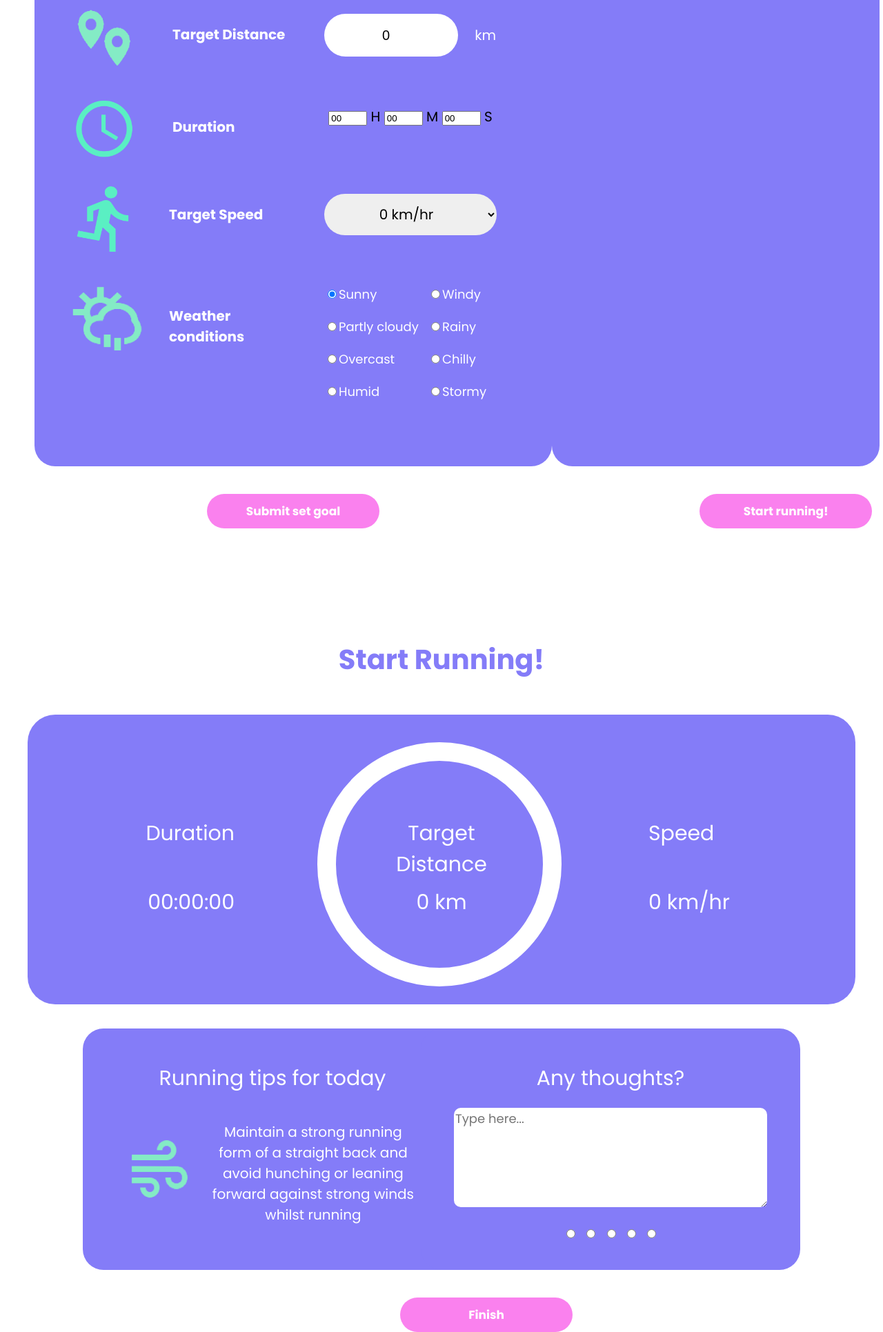
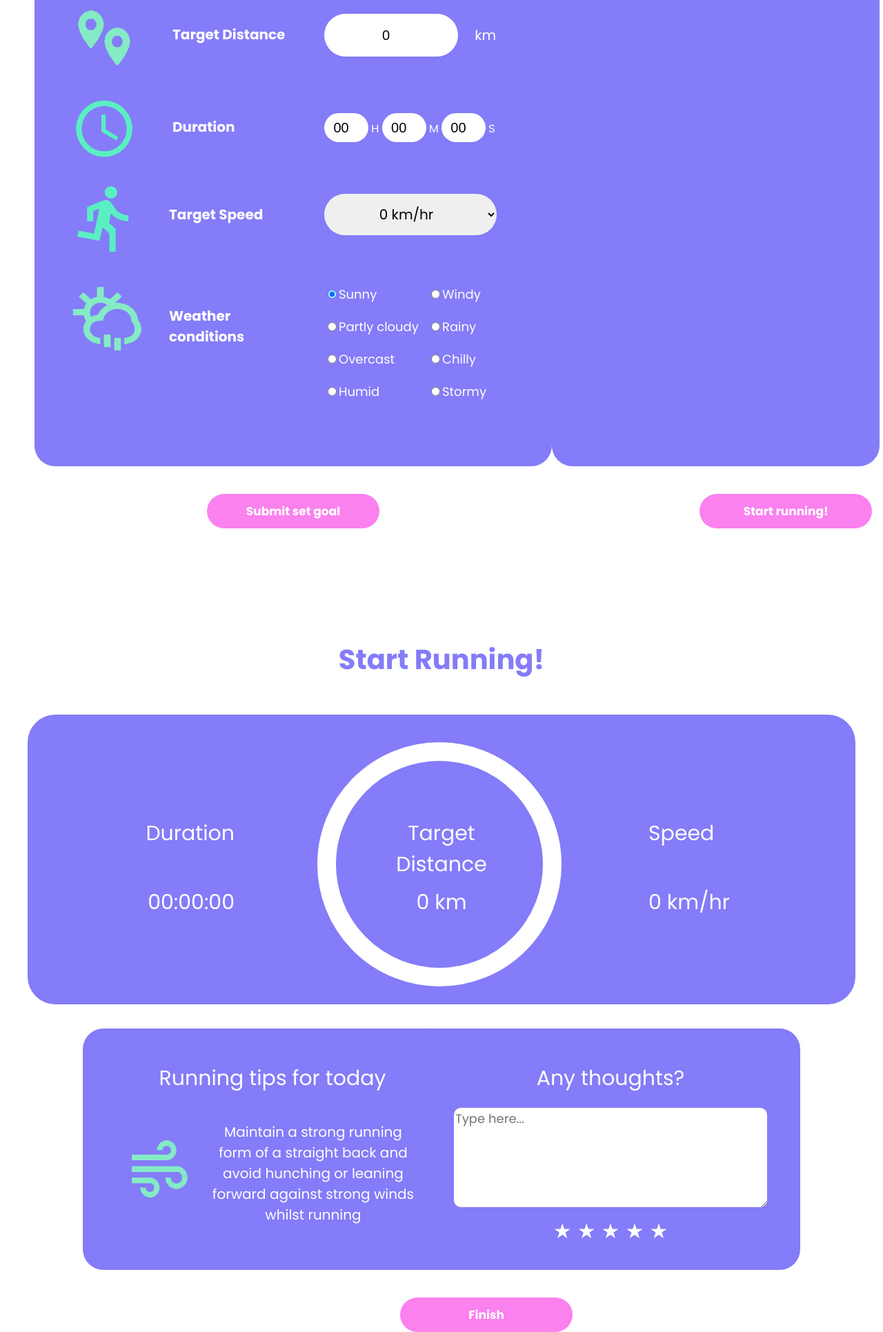
Before and after one commit to jazzy-gip/DECO2017_A3, a website: page public/index.html in a window 1280 px wide. Shown: the part 2089-4020 px from the top of the page at 69% size. Drawn offline with Linux system fonts and the light colour scheme.

Commit message:
Updated customisation to the duration time input fields

```diff
--- a/public/style.css
+++ b/public/style.css
@@ -321,14 +321,21 @@ body{
 #timeInput {
     width: 250px;
     height: 60px;
-    border: none;
+    position: relative;
+    top: -55px;
+    left: 420px;
+    color: white;
+}
+
+#hourInput, #minuteInput, #secondsInput {
     border-radius: 40px;
     font-size: 20px;
+    border: none;
+    height: 40px;
+    width: 60px;
     text-align: center;
-    position: relative;
-    top: -65px;
-    left: 420px;
 }
+
 
 #targetSpeedImage {
     width: 135px;
@@ -623,26 +630,26 @@ body{
     margin-top: -10px;
 }
 
-#rating {
+#feedbackRating {
     display: inline-block;
     direction: rtl;
   }
 
-#rating input {
+#feedbackRating input {
     display: none;
   }
 
-#rating label {
+#feedbackRating label {
     font-size: 30px;
     color: white;
     cursor: pointer;
   }
 
-#rating label:before {
+#feedbackRating label:before {
     content: "\2605";
   }
 
-#rating input:checked ~ label {
+#feedbackRating input:checked ~ label {
     color: #5BEFC3;
   }
 
```
